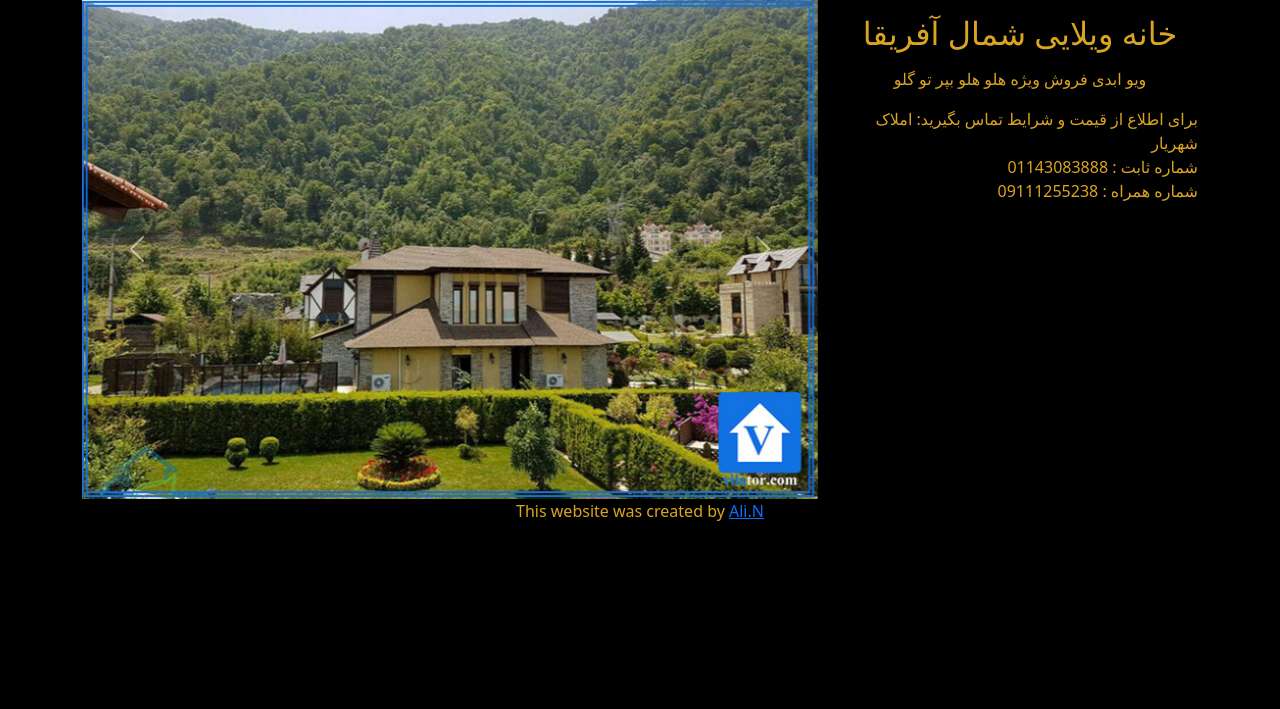
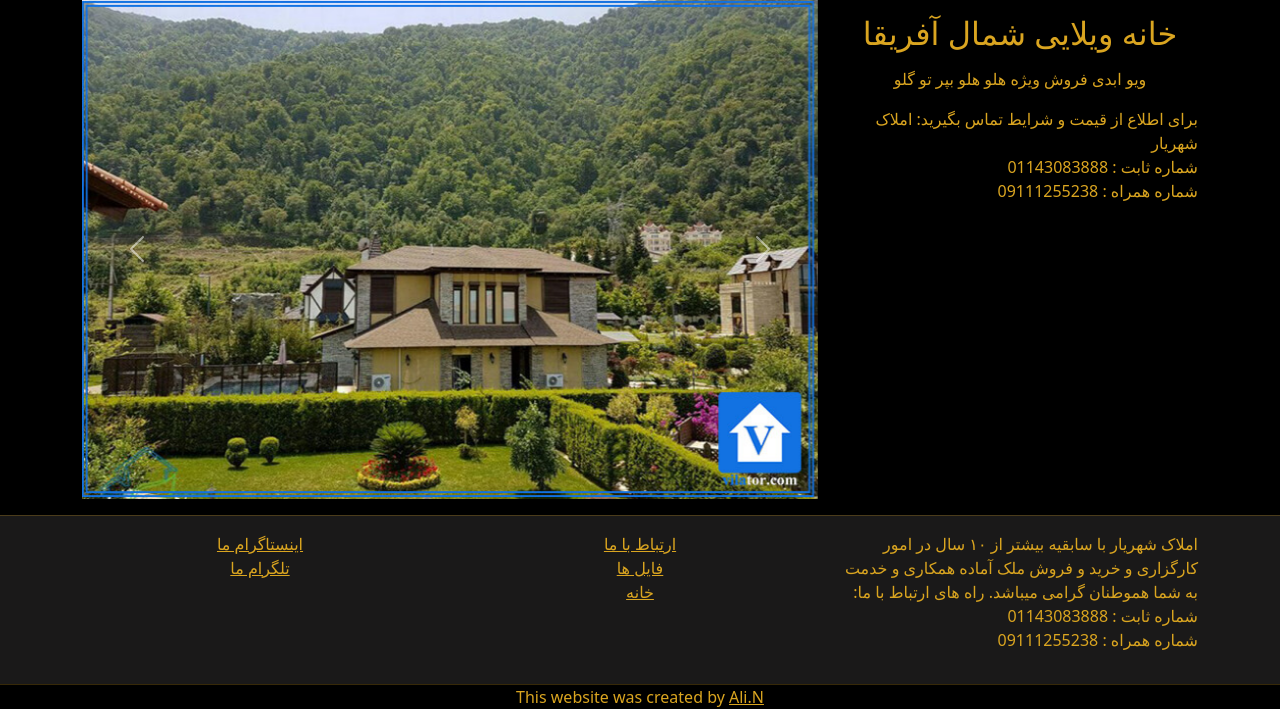
Before and after one commit to aliniko79/Amlak-Shahriar, a Django app: page /1/ in a window 1280 px wide. Shown: the part 127-836 px from the top of the page. Before the commit the page ends 648 px from the top, so only its background shows below. Run offline with Django 4.2, Linux system fonts and the light colour scheme; data comes from the database, SQL or seed files in the repository.

Commit message:
Footer
footer added

```diff
--- a/real_estate/templates/base.html
+++ b/real_estate/templates/base.html
@@ -28,6 +28,9 @@
             color: goldenrod;
         }
         .card {display:inline-block;}
+        a{
+          color: goldenrod;
+        }
     </style>
 </head>
 
@@ -73,9 +76,39 @@
     {% block content %}
 
     {% endblock content %}
-    <footer style="text-align: center; align-items: center;">
+
+    <footer style="text-align: center; align-items: center; background-color: rgb(26, 25, 25);">
+      <hr>
+      <div style="direction: rtl;" class="container text-center">
+        <div class="row">
+          <div class="col">
+            <p style="align-items: right; text-align: right;">
+              املاک شهریار با سابقیه بیشتر از ۱۰ سال در امور کارگزاری و خرید و فروش ملک آماده همکاری و خدمت به شما هموطنان گرامی میباشد. راه های ارتباط با ما:
+              <br>
+              شماره ثابت : 01143083888
+              <br>
+              شماره همراه : 09111255238
+            </p>
+          </div>
+          <div class="col">
+
+            <a href="{% url "about_page" %}"> ارتباط با ما</a><br>
+            <a href="{% url "files_page" %}">فایل ها</a><br>
+            <a href="{% url "home_page" %}">خانه</a>
+          </div>
+          <div class="col">
+            <a href="https://www.instagram.com/amlak_shahriarr/">اینستاگرام ما</a><br>
+            <a href="https://t.me/freeproxy2023">تلگرام ما</a>
+          </div>
+
+        </div>
+      </div>
+
+      <div style="background-color: black;">
+        <hr style="margin-bottom: 0px;">
         This website was created by
         <a href="https://github.com/alishah79">Ali.N</a>
+      </div>
     </footer>
     <script src="https://cdn.jsdelivr.net/npm/bootstrap@5.3.2/dist/js/bootstrap.bundle.min.js" integrity="sha384-C6RzsynM9kWDrMNeT87bh95OGNyZPhcTNXj1NW7RuBCsyN/o0jlpcV8Qyq46cDfL" crossorigin="anonymous"></script>
 </body>
--- a/real_estate/templates/pages/about.html
+++ b/real_estate/templates/pages/about.html
@@ -16,10 +16,10 @@
 درباره املاک شهریار
 </h2>
 
-<p style="align-items: right; text-align: right;">
+<p style="align-items: right; text-align: right;direction: rtl;">
     املاک شهریار با سابقیه بیشتر از ۱۰ سال در امور کارگزاری و خرید و فروش ملک آماده همکاری و خدمت به شما هموطنان گرامی میباشد. راه های ارتباط با ما:
     <br>
-    شماره ثابت : 011 43083888
+    شماره ثابت : 01143083888
     <br>
     شماره همراه : 09111255238
 </p>
```
Also changed, not shown: real_estate/static/images/logo .ico (deleted).
